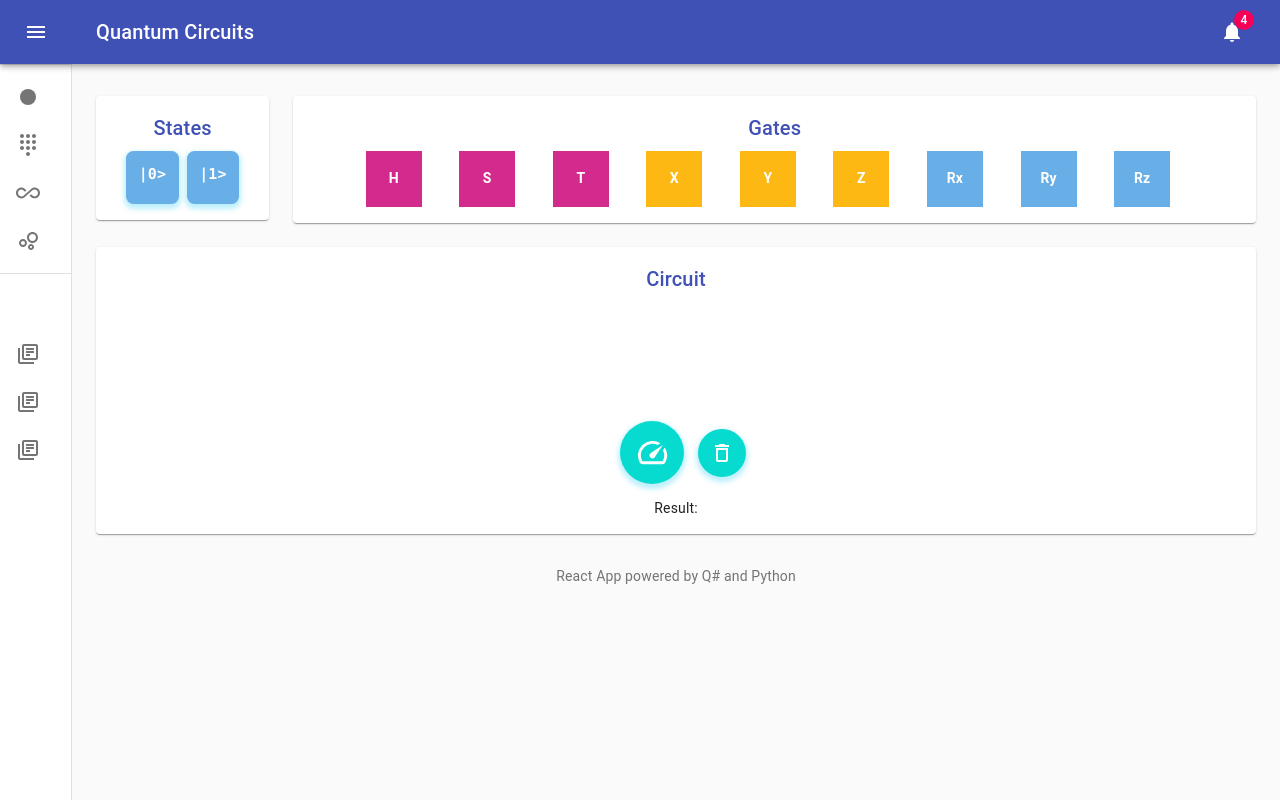
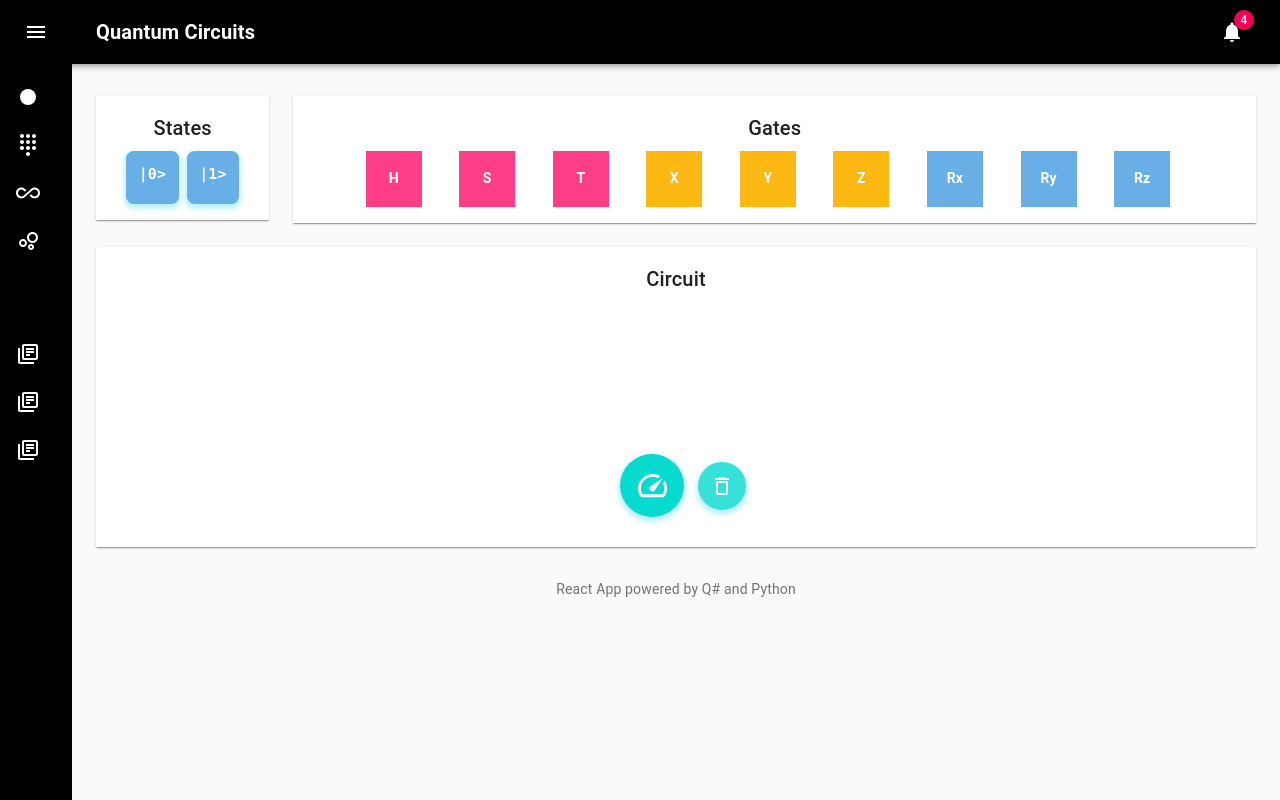
Before and after one commit to JohnYacoub/quantum-circuit-simulator, a React (Create React App) app: page / in a window 1280 px wide. Built offline with nearby package versions, Linux system fonts and the light colour scheme.

Commit message:
Styling menu and gates.

```diff
--- a/src/App.css
+++ b/src/App.css
@@ -44,13 +44,13 @@ button.button-measure {
 }
 
 button.button-measure:hover {
-  background: transparent;
+  background: #07dacf;
   transform: translateY(-7px);
   box-shadow: 0 3px 5px 2px rgba(33, 203, 243, 0.3);
 }
 
 button.bin {
-  background-color: #07dacf;
+  background-color: #38e1d8;
   position: "absolute";
   transition: all 0.3s ease 0s;
   box-shadow: 0 3px 5px 2px rgba(33, 203, 243, 0.3);
@@ -58,7 +58,7 @@ button.bin {
 
 button.bin:hover {
   transform: translateY(-7px);
-  background-color: transparent;
+  background: #38e1d8;
   box-shadow: 0 3px 5px 2px rgba(33, 203, 243, 0.3);
 }
 div.gate-wrapper {
@@ -114,8 +114,8 @@ button.MuiButton-root {
 .H,
 .S,
 .T {
-  background-color: rgb(211, 42, 141);
-  fill: rgb(211, 42, 141);
+  background-color: #FF3E88;
+  fill:#FF3E88;
 }
 
 .X,
@@ -139,3 +139,15 @@ div.MuiGrid-container {
 div.MuiGrid-grid-xs-8 {
   flex-basis: 0%;
 }
+
+div.qubitGrid{
+  text-align: end;
+}
+
+div.circuit {
+  margin-top: 2em;
+}
+
+div.MuiListItemIcon-root{
+  color: white;
+}
--- a/src/App.js
+++ b/src/App.js
@@ -49,6 +49,7 @@ const useStyles = makeStyles(theme => ({
     ...theme.mixins.toolbar
   },
   appBar: {
+    backgroundColor:"black",
     zIndex: theme.zIndex.drawer + 1,
     transition: theme.transitions.create(["width", "margin"], {
       easing: theme.transitions.easing.sharp,
@@ -70,9 +71,12 @@ const useStyles = makeStyles(theme => ({
     display: "none"
   },
   title: {
+    fontWeight:"bold",
     flexGrow: 1
   },
   drawerPaper: {
+    background: "black",
+    color: "white",
     position: "relative",
     whiteSpace: "nowrap",
     width: drawerWidth,
@@ -83,6 +87,7 @@ const useStyles = makeStyles(theme => ({
   },
   drawerPaperClose: {
     overflowX: "hidden",
+    color: "white",
     transition: theme.transitions.create("width", {
       easing: theme.transitions.easing.sharp,
       duration: theme.transitions.duration.leavingScreen
@@ -106,10 +111,18 @@ const useStyles = makeStyles(theme => ({
   },
   paper: {
     padding: theme.spacing(2),
-    textAlign: "center"
+    textAlign: "center",
+    borderRadius:0
   },
   qubitState: {
     fontSize: 15,
+    fontWeight: "bold",
+    verticalAlign: "middle",
+    paddingTop: "25%",
+    padding: 0
+  },
+  qubitInCircuit: {
+    fontSize: 20,
     fontWeight: "bold",
     verticalAlign: "middle",
     paddingTop: "25%",
@@ -157,14 +170,14 @@ export default function Dashboard() {
         .catch(err => {
           console.log("Error Reading data " + err);
         });
-        if(!gates.includes("M")) setGate([...gates, "M"]);
+      if (!gates.includes("M")) setGate([...gates, "M"]);
     }
   };
 
   const selectGate = gateName => {
     let newGates = gates;
-    const myind = gates.findIndex(g => g==="M")
-    if (myind > -1) newGates = gates.splice(myind,1)
+    const myind = gates.findIndex(g => g === "M");
+    if (myind > -1) newGates = gates.splice(myind, 1);
     setGate([...gates, gateName]);
   };
 
@@ -178,7 +191,7 @@ export default function Dashboard() {
 
   const resetAll = () => {
     setSelectedState(false);
-    setGate("");
+    setGate([]);
     setResult("");
   };
 
@@ -207,7 +220,7 @@ export default function Dashboard() {
           <Typography
             component="h1"
             variant="h6"
-            color="inherit"
+            color="white"
             noWrap
             className={classes.title}
           >
@@ -229,7 +242,7 @@ export default function Dashboard() {
       >
         <div className={classes.toolbarIcon}>
           <IconButton onClick={handleDrawerClose}>
-            <ChevronLeftIcon />
+            <ChevronLeftIcon style={{color:"white"}} />
           </IconButton>
         </div>
         <Divider />
@@ -292,10 +305,25 @@ export default function Dashboard() {
             <Grid item xs={12}>
               <Paper className={classes.paper}>
                 <Title>Circuit</Title>
-                <Circuit gateList={gates} />
+                <Grid className="circuit" container spacing={3}>
+                  <Grid className="qubitGrid" item xs={12} md={2} lg={2}>
+                    {selectedState !== false ? (
+                      <code className={classes.qubitInCircuit}>
+                        |{selectedState}>
+                      </code>
+                    ) : (
+                      ``
+                    )}
+                  </Grid>
+                  <Grid key="circuit" item xs={12} md={6} lg={6}>
+                    <Circuit gateList={gates} />
+                  </Grid>
+                  <Grid key="result" item xs={12} md={2} lg={2}>
+                    {result !== "" ? <div>Result: {result}</div> : ``}
+                  </Grid>
+                </Grid>
                 <MeasureButton onClick={getResult} />
                 <BinButton onClick={resetAll} />
-                <div>Result: {result}</div>
               </Paper>
             </Grid>
           </Grid>
--- a/src/Circuit.js
+++ b/src/Circuit.js
@@ -1,5 +1,4 @@
 import React from "react";
-//{selectedState? <code className={qubitState}>|{selectedState}></code> :``}
 function Circuit(props) {
   return props.gateList ? (
     <div style={{ overflow: "auto" }}>
@@ -12,9 +11,22 @@ function Circuit(props) {
         {props.gateList.map((gate, idx) =>
           gate === "M" ? (
             <g key={gate}>
+              <line
+                className="circuitLine"
+                x1={0}
+                x2={40}
+                y1={20}
+                y2={20}
+                fill="none"
+                style={{
+                  stroke: "grey",
+                  strokeWidth: 2,
+                  strokeLinecap: "round"
+                }}
+              ></line>
               <rect
                 className="gateRect"
-                x={80 * idx} //80*(elemNum-1)
+                x={40 + 80 * idx} //80*(elemNum-1)
                 y={0}
                 ry={20}
                 width={40}
@@ -24,7 +36,7 @@ function Circuit(props) {
               <text
                 className="gateRect"
                 dominantBaseline="alphabetical"
-                x={20 + 80 * idx} //20+80*elemNum
+                x={40 + 20 + 80 * idx} //20+80*elemNum
                 y={26}
                 style={{
                   fontSize: 17,
@@ -39,9 +51,22 @@ function Circuit(props) {
           ) : (
             <g key={gate}>
               <line
+                className="firstLine"
+                x1={0}
+                x2={40}
+                y1={20}
+                y2={20}
+                fill="none"
+                style={{
+                  stroke: "grey",
+                  strokeWidth: 2,
+                  strokeLinecap: "round"
+                }}
+              ></line>
+              <line
                 className="circuitLine"
-                x1={80 * idx + 40}
-                x2={80 * idx + 40 + 40}
+                x1={40 + 80 * idx + 40}
+                x2={40 + 80 * idx + 40 + 40}
                 y1={20}
                 y2={20}
                 fill="none"
@@ -53,7 +78,7 @@ function Circuit(props) {
               ></line>
               <rect
                 className={`${gate} gateRect`}
-                x={80 * idx} //80*(elemNum-1)
+                x={40 + 80 * idx} //80*(elemNum-1)
                 y={0}
                 width={40}
                 height={40}
@@ -61,7 +86,7 @@ function Circuit(props) {
               <text
                 className="gateRect"
                 dominantBaseline="alphabetical"
-                x={20 + 80 * idx} //20+80*elemNum
+                x={40 + 20 + 80 * idx} //20+80*elemNum
                 y={26}
                 style={{
                   fontSize: 17,
--- a/src/Title.js
+++ b/src/Title.js
@@ -4,7 +4,7 @@ import Typography from '@material-ui/core/Typography';
 
 export default function Title(props) {
   return (
-    <Typography component="h2" variant="h6" color="primary" gutterBottom>
+    <Typography component="h2" variant="h6" color="black" gutterBottom>
       {props.children}
     </Typography>
   );
--- a/src/listItems.js
+++ b/src/listItems.js
@@ -13,9 +13,9 @@ export const mainListItems = (
   <div>
     <ListItem button>
       <ListItemIcon>
-        <FiberManualRecordRoundedIcon />
+        <FiberManualRecordRoundedIcon/>
       </ListItemIcon>
-      <ListItemText primary="Single Qubit Gates" />
+      <ListItemText color='white' primary="Single Qubit Gates" />
     </ListItem>
     <ListItem button>
       <ListItemIcon>
```
